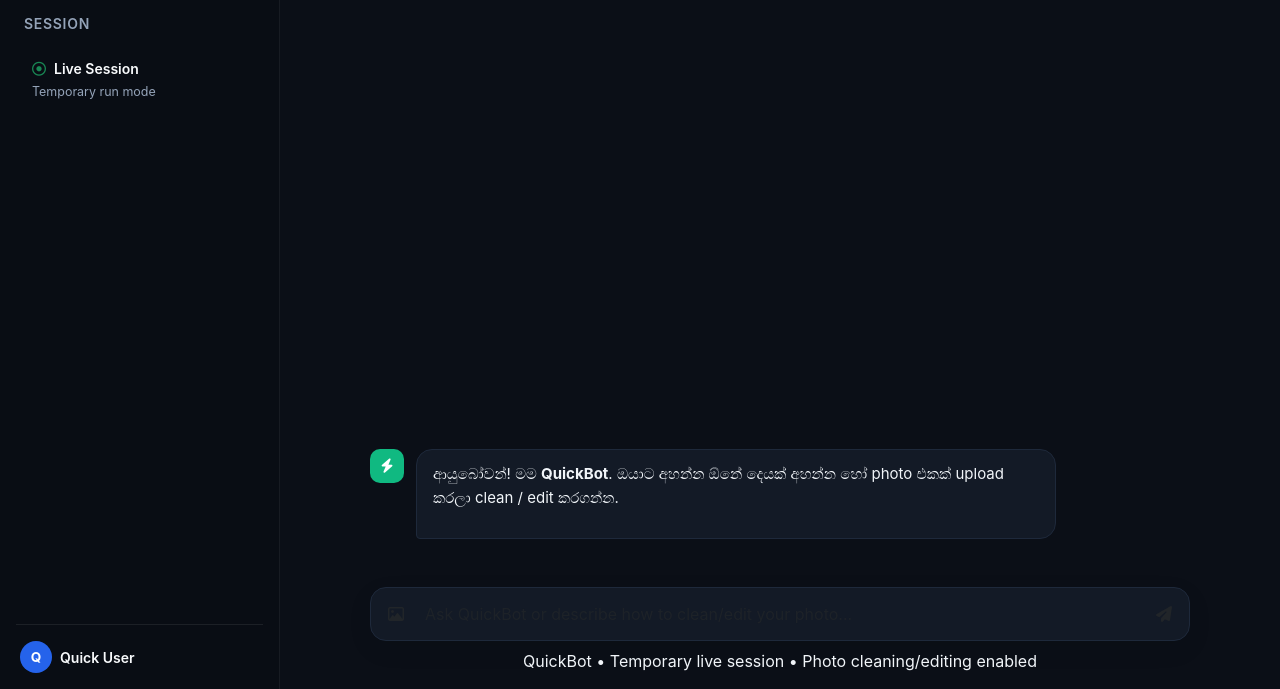
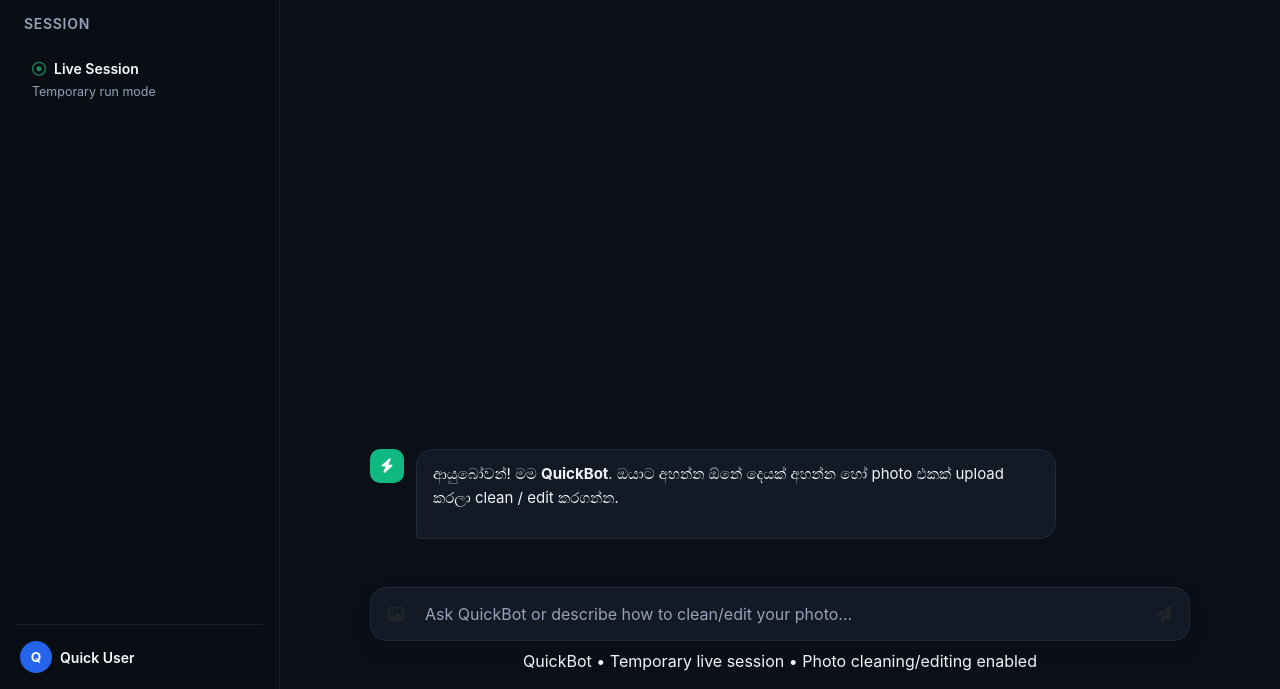
Before and after one commit to Prasanna-Perera/ChatBot, a plain HTML site: page index.html in a window 1280 px wide. Shown: the part 111-800 px from the top of the page. Drawn offline with nearby package versions, Linux system fonts and the light colour scheme; files that its build step writes are made by us from their sources; a script that the page names is missing.

Commit message:
add placeholder text color for user input field

```diff
--- a/style.css
+++ b/style.css
@@ -243,3 +243,6 @@ body {
 #txtUserInput {
     color: var(--qb-text);
 }
+#txtUserInput::placeholder {
+    color: var(--qb-muted);
+}
```
